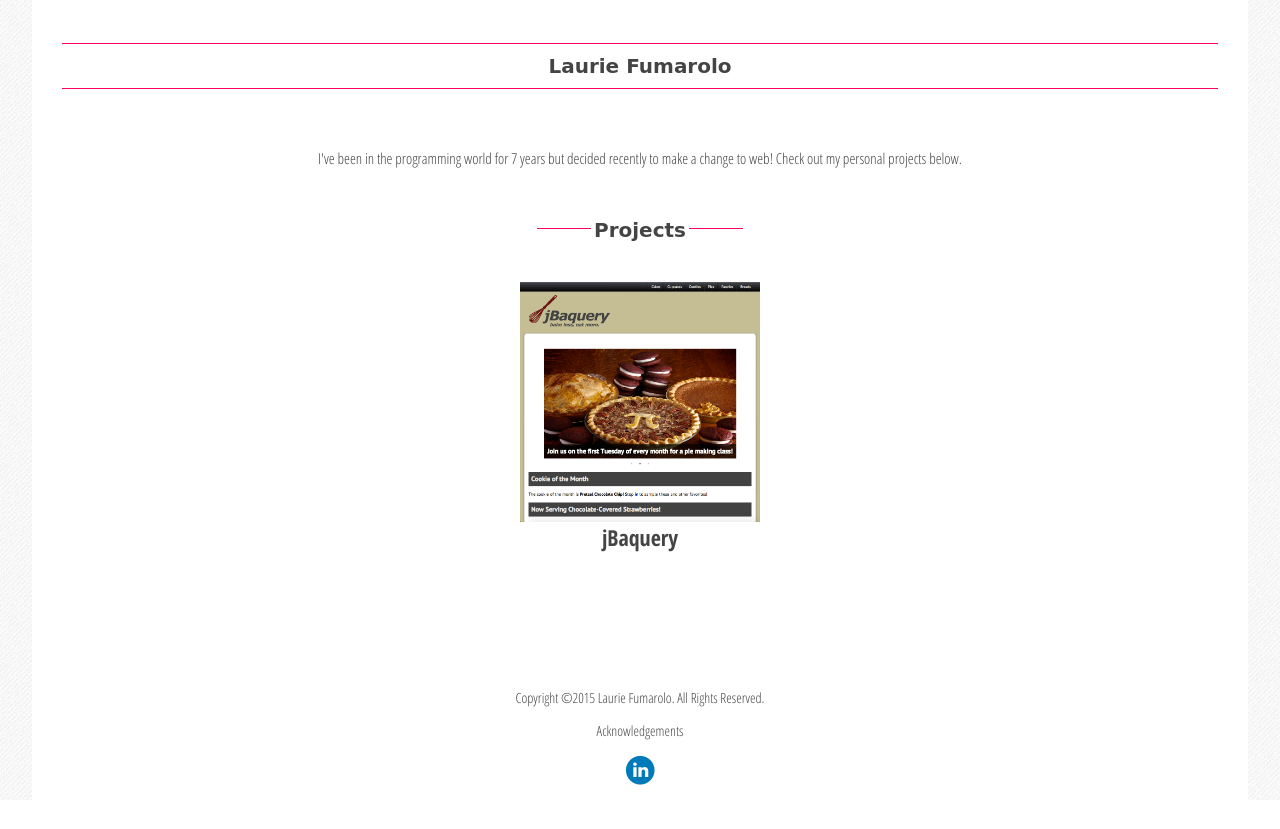
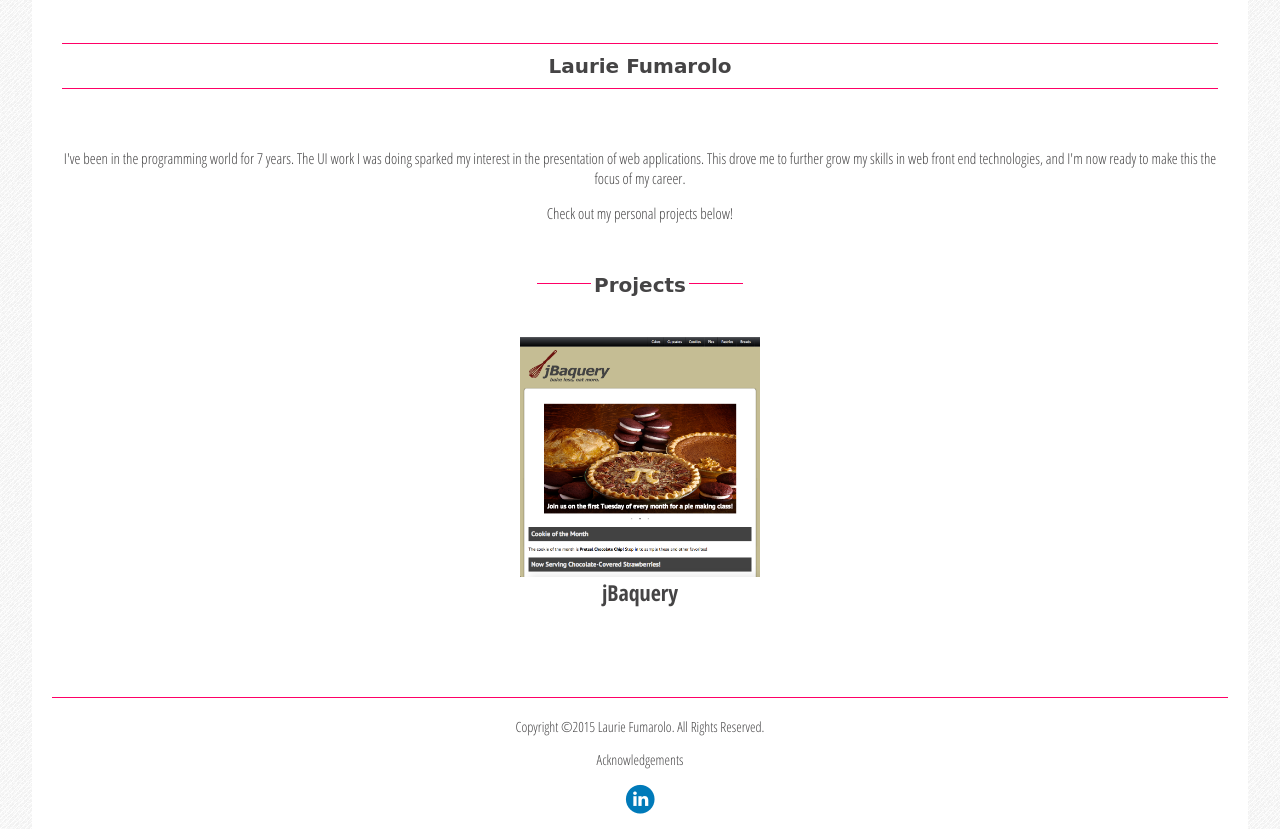
Before and after one commit to lauriefumarolo/lauriefumarolo-com, a PHP site: page / in a window 1280 px wide. Before the commit the page ends 800 px from the top, so only its background shows below. Run offline with PHP 8.4, Linux system fonts and the light colour scheme; some web fonts are replaced.

Commit message:
Better intro paragraph. HR before footer.

```diff
--- a/publish/css/styles.css
+++ b/publish/css/styles.css
@@ -167,6 +167,13 @@ section {
 	text-decoration: underline;
 }
 
+hr {
+	border: 0;
+	height: 1px;
+	margin: 50px 20px 5px 20px;
+	background: #FF0066; /* Hot pink */
+}
+
 /* Footer styles */
 
 footer {
--- a/publish/index.html
+++ b/publish/index.html
@@ -25,7 +25,8 @@
 	<div id="content">
 		<div id="about_me">
 			<!-- About me -->
-			<p>I've been in the programming world for 7 years but decided recently to make a change to web! Check out my personal projects below.</p>
+			<p>I've been in the programming world for 7 years. The UI work I was doing sparked my interest in the presentation of web applications. This drove me to further grow my skills in web front end technologies, and I'm now ready to make this the focus of my career.</p>
+			<p>Check out my personal projects below!</p>
 		</div>
 		<!-- Image tiles representing projects -->
 		<section id="projects">
@@ -43,6 +44,7 @@
 			</div>
 		</section>
 	</div>
+	<hr />
 	<footer>
 		<p>Copyright &copy;2015 Laurie Fumarolo. All Rights Reserved.</p>
 		<p><a href="acknowledgements.html">Acknowledgements</a></p>
```
